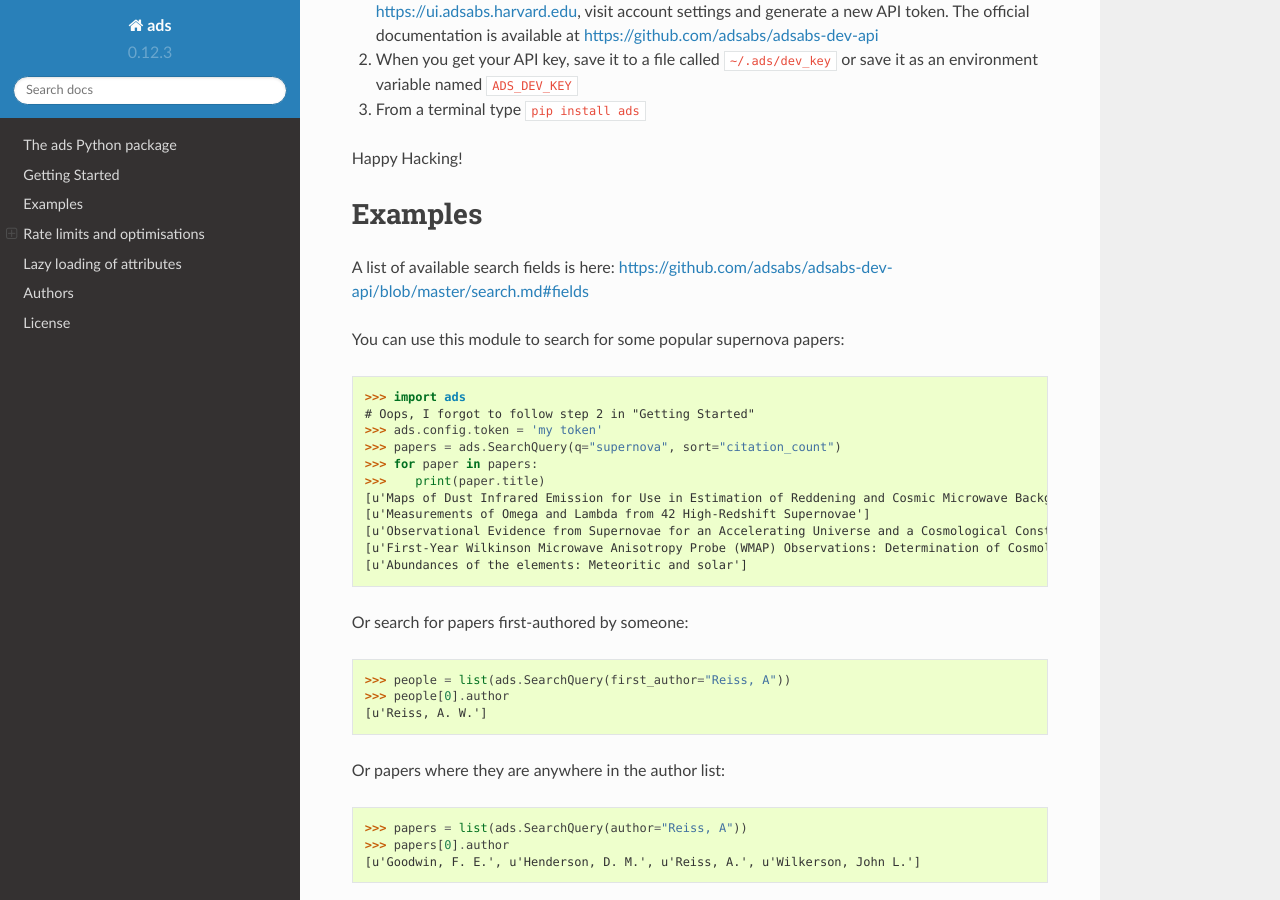
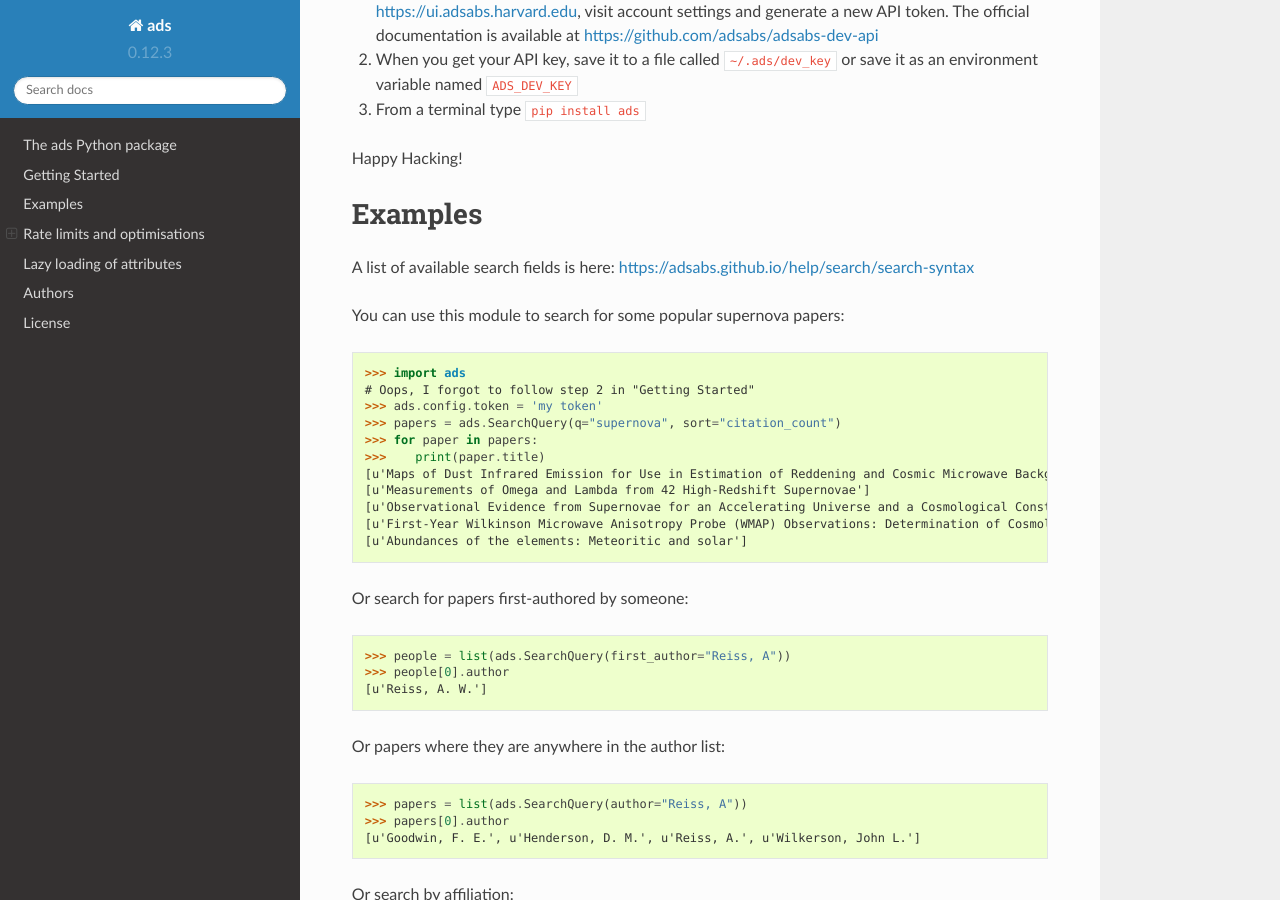
Before and after one commit to andycasey/ads, a Sphinx documentation site: the page built from docs/index.rst, in a window 1280 px wide and 900 px high, scrolled down 461 px. Built offline with Sphinx 7.4.7 and the Read the Docs theme 2.0.0, drawn with Linux system fonts in a browser that asks for light colours; part of the change alters nothing that is shown.

Commit message:
Fix broken link in docs [ci skip] - thanks to Vanessa McBride for spotting this

```diff
--- a/docs/index.rst
+++ b/docs/index.rst
@@ -27,7 +27,7 @@ Examples
 ========
 
 A list of available search fields is here:
-https://github.com/adsabs/adsabs-dev-api/blob/master/search.md#fields
+https://adsabs.github.io/help/search/search-syntax
 
 You can use this module to search for some popular supernova papers::
 
```
